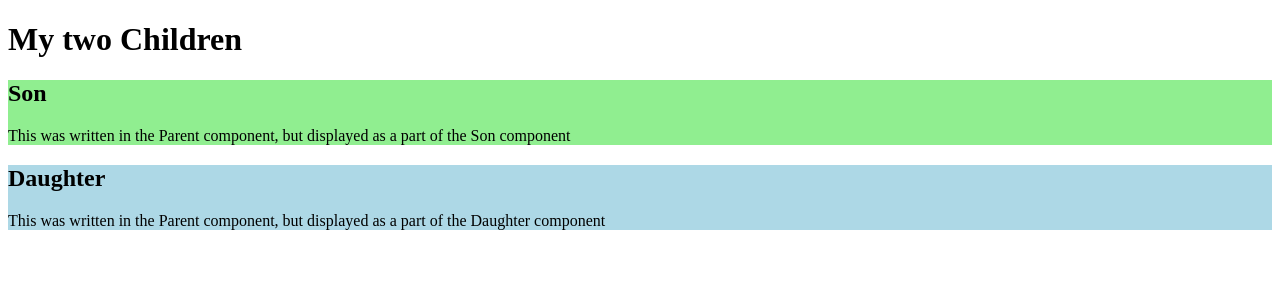
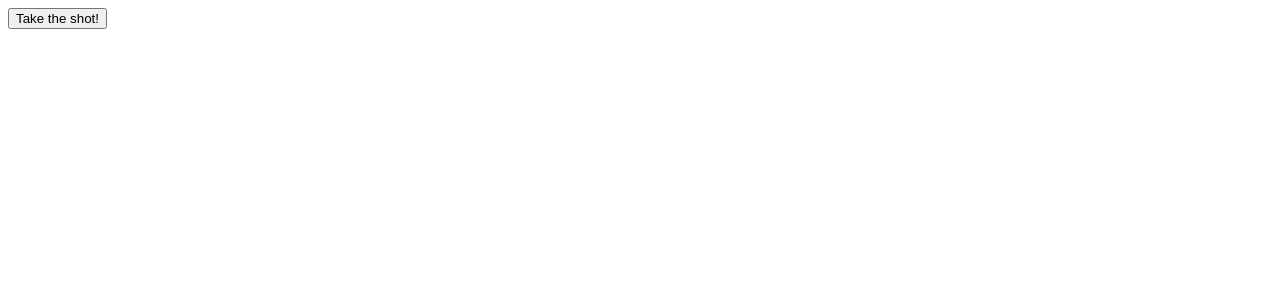
Before and after one commit to APCjayyrhen/MOBPROG-IT252-react-w3schools, a React (Vite) app in the folder my-react-app/: page / in a window 1280 px wide. Shown: the top 300 px of the page. Built offline with nearby package versions, Linux system fonts and the light colour scheme.

Commit message:
Adding Events

```diff
--- a/my-react-app/src/main.jsx
+++ b/my-react-app/src/main.jsx
@@ -1,44 +1,15 @@
 import { createRoot } from 'react-dom/client'
 
-function Son(props) {
+function Football() {
+  const shoot = () => {
+    alert("Great Shot!");
+  }
+
   return (
-    <div style={{background: 'lightgreen'}}>
-      <h2>Son</h2>
-      <div>{props.children}</div>
-    </div>
-  );
-}
-
-function Daughter(props) {
-  const {brand, model} = props;
-  return (
-    <div style={{background: 'lightblue'}}>
-      <h2>Daughter</h2>
-      <div>{props.children}</div>
-    </div>
-  );
-}
-
-function Parent() {
-  return (
-    <div>
-      <h1>My two Children</h1>
-      <Son>
-        <p>
-          This was written in the Parent component,
-          but displayed as a part of the Son component
-        </p>
-      </Son>
-      <Daughter>
-        <p>
-          This was written in the Parent component,
-          but displayed as a part of the Daughter component
-        </p>
-      </Daughter>
-    </div>
+    <button onClick={shoot}>Take the shot!</button>
   );
 }
 
 createRoot(document.getElementById('root')).render(
-  <Parent />
+  <Football />
 );
```
